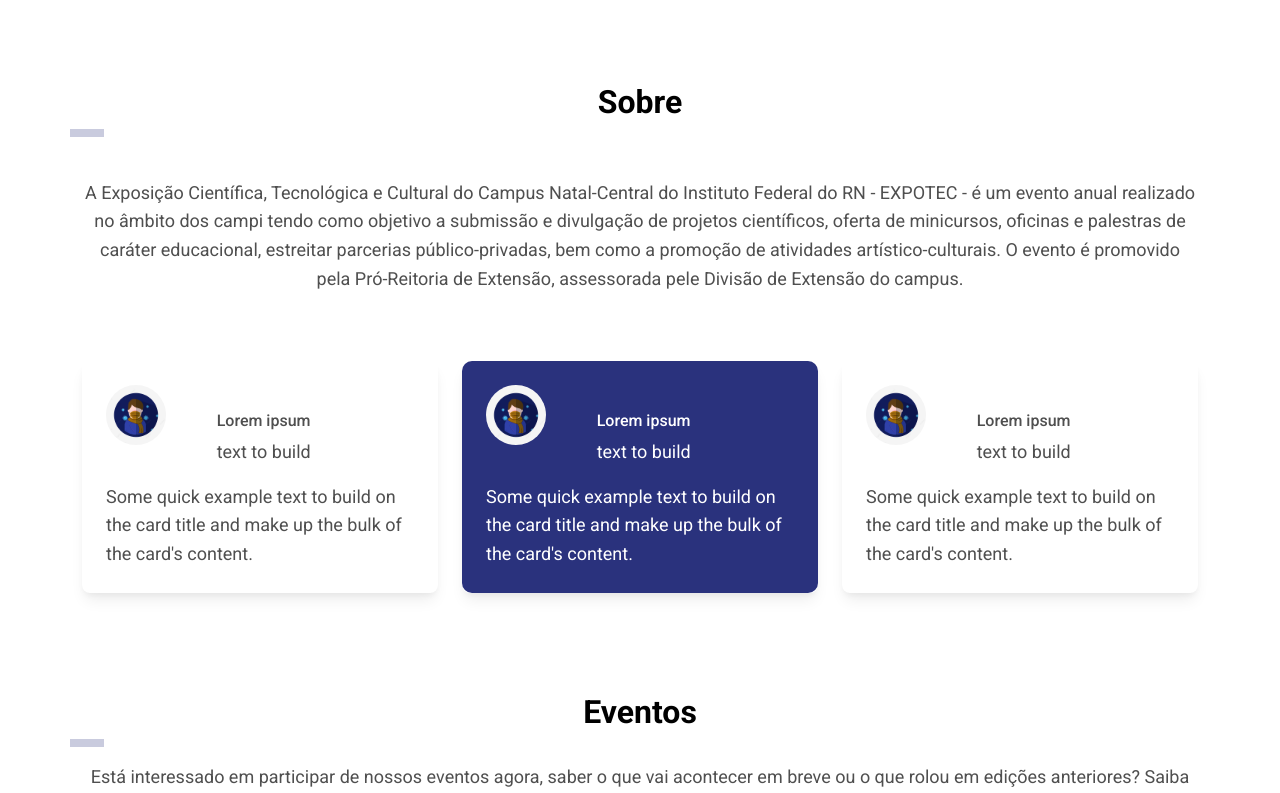
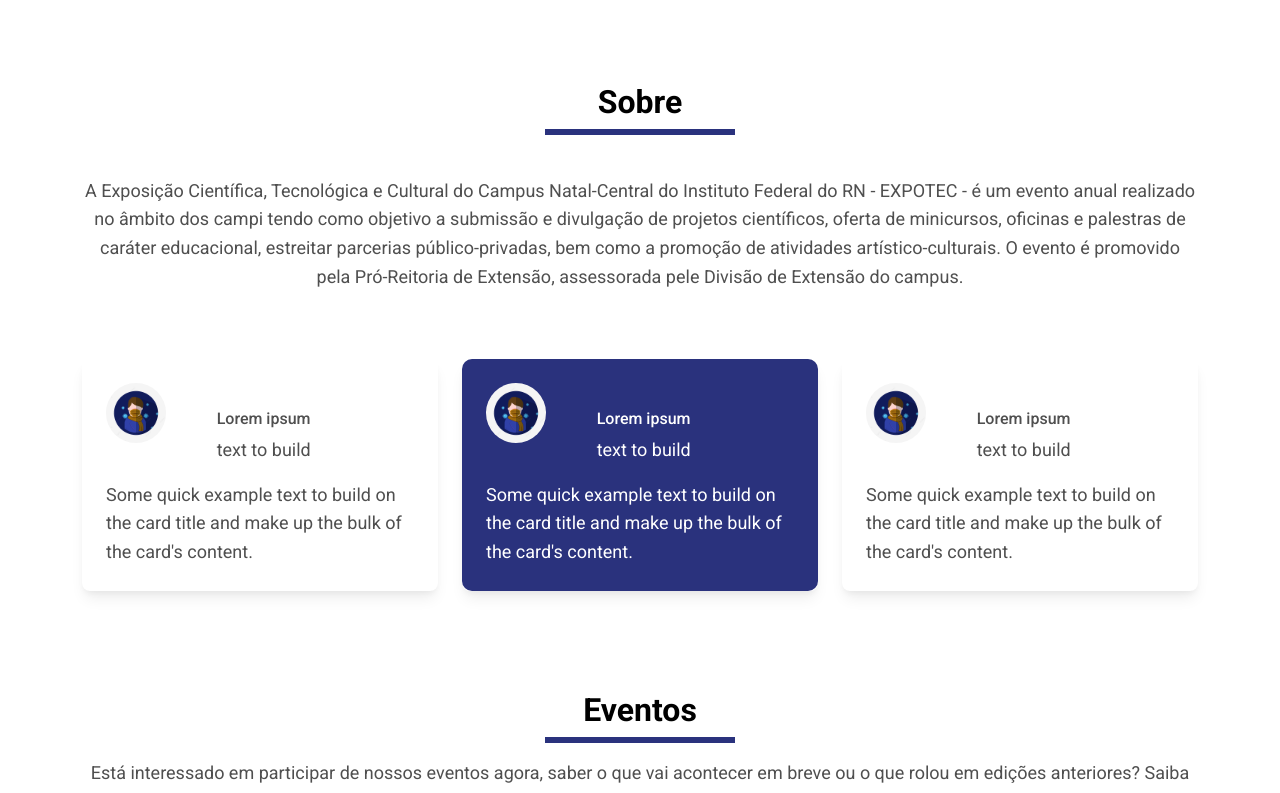
Before and after one commit to reistr85/expotec-frontend, a Vue app: page /#/ in a window 1280 px wide. Shown: the part 860-1653 px from the top of the page. Built offline with nearby package versions, Linux system fonts and the light colour scheme.

Commit message:
ajustando o divisor de seções e o adicionando no componente de parceiros

```diff
--- a/src/components/Divisor/Divisor.vue
+++ b/src/components/Divisor/Divisor.vue
@@ -1,5 +1,12 @@
 <template>
-    <hr>
+<div class="container">
+    <div class="row">
+    <div class="col-md-5"></div>
+    <hr class="col-md-2">
+    <div class="col-md-5"></div>
+</div>
+</div>
+
 </template>
 <script>
 export default {
--- a/src/components/Divisor/style.scss
+++ b/src/components/Divisor/style.scss
@@ -3,6 +3,7 @@
 
 hr{
     background-color: $roxo-color;
-    height: 8px;
-    width: 3%;
+    opacity: 100%;
+    height: 6px;
+
 }
--- a/src/pages/Parceiros/Parceiros.vue
+++ b/src/pages/Parceiros/Parceiros.vue
@@ -56,7 +56,12 @@
     </section>
 </template>
 <script>
+import Divisor from '../../components/Divisor/Divisor';
 export default {
+
+    components:{
+        Divisor
+    }
 
 }
 </script>
```
